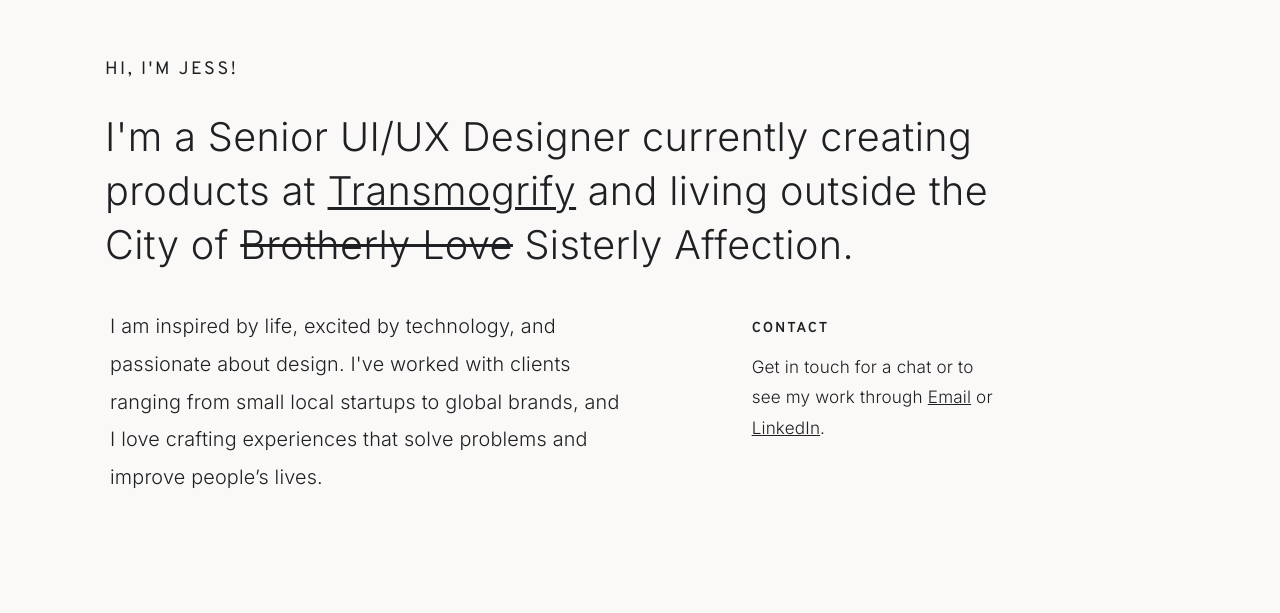
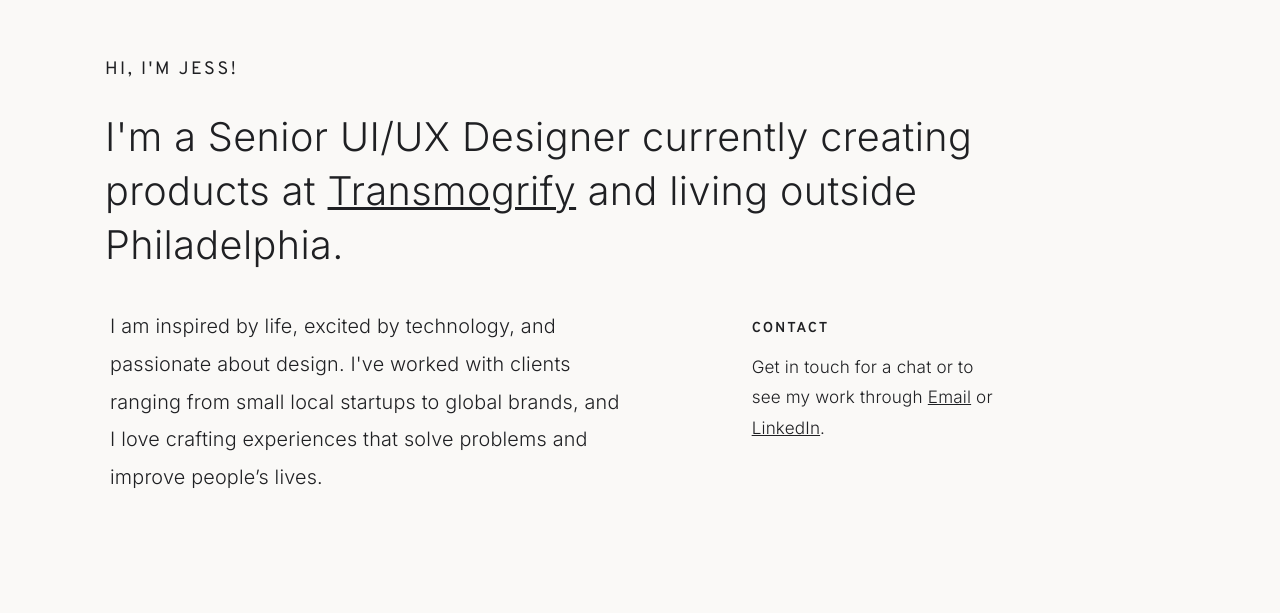
Before and after one commit to jgait0/portfolio-site, a plain HTML site: page index.html in a window 1280 px wide. Shown: the part 79-692 px from the top of the page. Drawn offline with nearby package versions, Linux system fonts and the light colour scheme; a web font is replaced by a local one.

Commit message:
Copy update

```diff
--- a/index.html
+++ b/index.html
@@ -38,7 +38,7 @@
         <section class="introText">
             <div class="col-lg-10 col-xs-12">
                 <h5>Hi, I'm Jess!</h5>
-                <p>I'm a Senior UI/UX Designer currently creating products at <a href="https://xmog.com" target="_blank" rel="noopener noreferrer">Transmogrify</a> and living outside the City of <del>Brotherly Love</del> Sisterly Affection.</p>
+                <p>I'm a Senior UI/UX Designer currently creating products at <a href="https://xmog.com" target="_blank" rel="noopener noreferrer">Transmogrify</a> and living outside Philadelphia.</p>
             </div>
         </section>
         <div class="container row">
```
